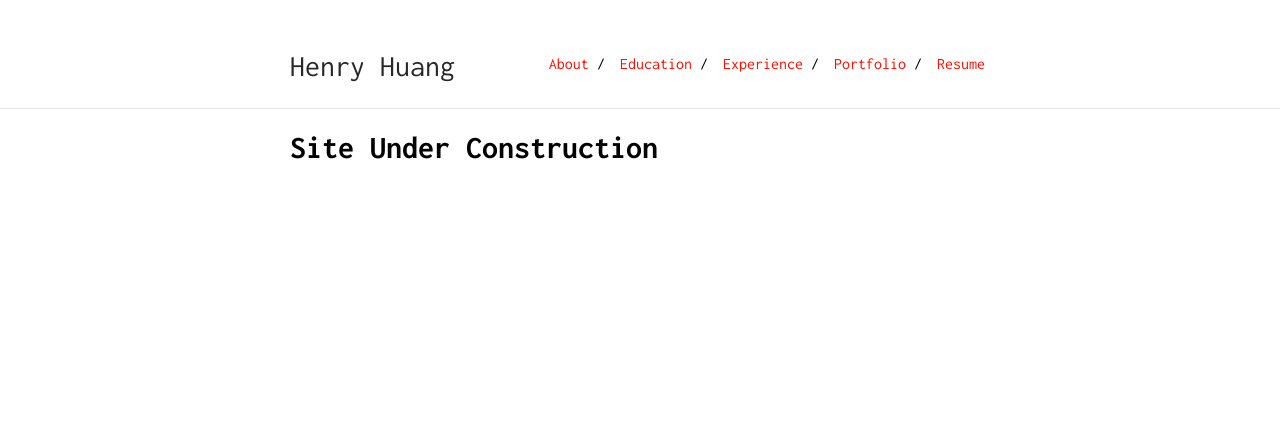
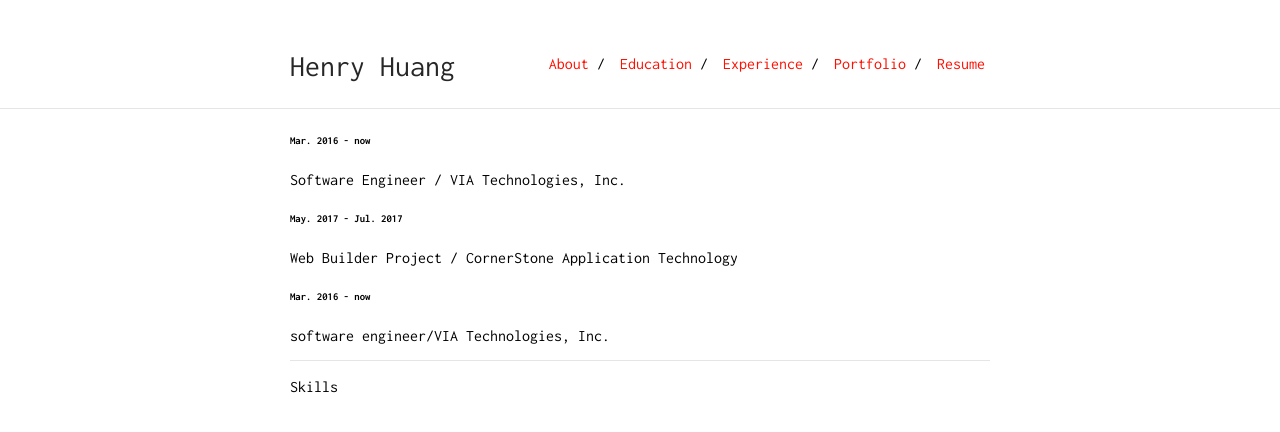
Before and after one commit to henry0726/henry0726.github.io, a Jekyll site: the page built from experience.md, in a window 1280 px wide. Shown: the top 432 px of the page. Built offline with Jekyll 4.4.1, drawn with Linux system fonts in a browser that asks for light colours; our own code applies the rules of GitHub Pages for plain Markdown files.

Commit message:
Update experience.md

```diff
--- a/experience.md
+++ b/experience.md
@@ -2,4 +2,15 @@
 layout: default
 is_contact: true
 ---
-# Site Under Construction
+###### Mar. 2016 - now
+Software Engineer / VIA Technologies, Inc.
+
+###### May. 2017 - Jul. 2017
+Web Builder Project / CornerStone Application Technology
+
+###### Mar. 2016 - now
+software engineer/VIA Technologies, Inc.
+
+---
+
+Skills
```
